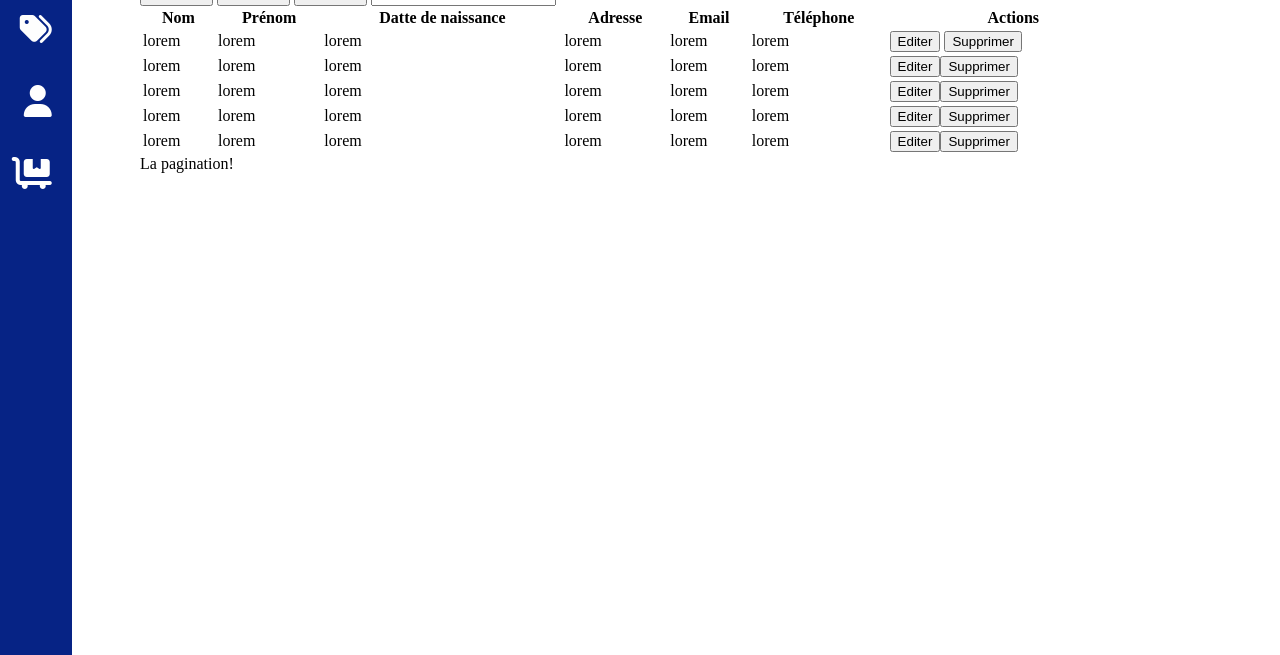
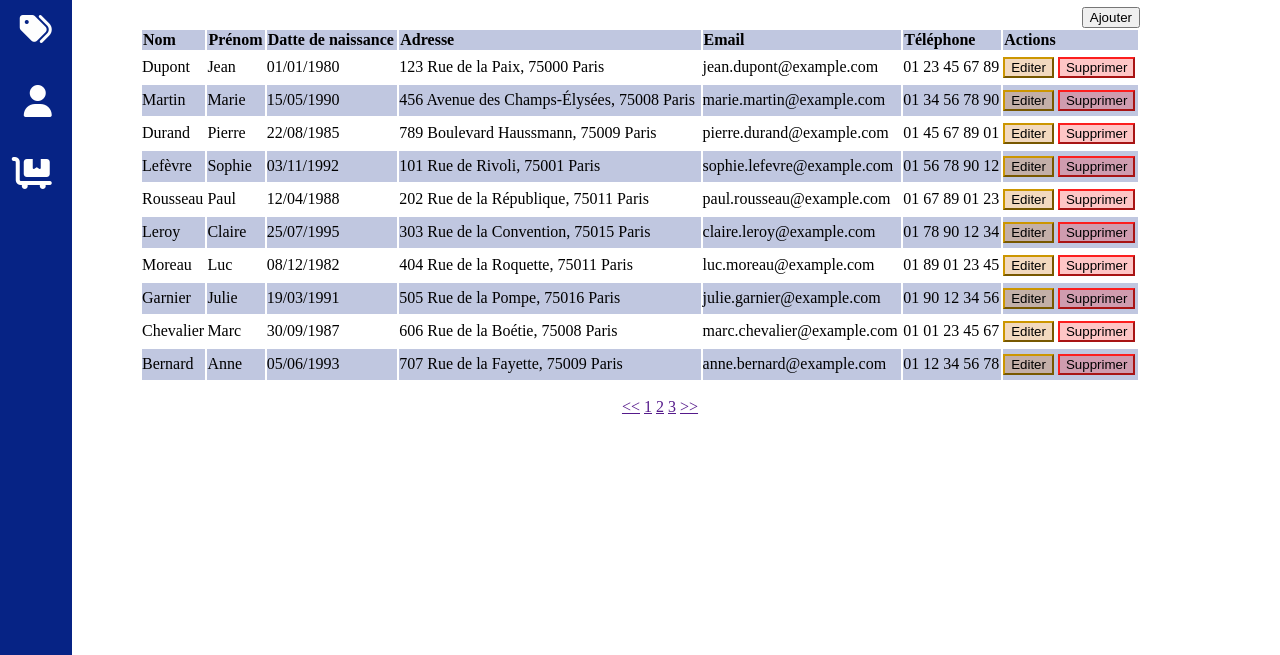
Before and after one commit to FlorianCOEUR/CoursHTMLCSS, a plain HTML site: page Appli web/cours.html in a window 1280 px wide. Shown: the part 150-805 px from the top of the page. Drawn offline with Linux system fonts and the light colour scheme.

Commit message:
Ajout de la maquette à l'appli web et mise en place du css pour l'appli web

```diff
--- a/Appli web/cours.html
+++ b/Appli web/cours.html
@@ -38,11 +38,15 @@
         <div class="container">
             <div>
                 <h1>Controle Panel</h1>
-                <button>Boutton 1</button>
-                <button>Boutton 1</button>
-                <button>Boutton 1</button>
-                <input type="search" name="filter" id="">
+                <div>
+                    <button>Boutton 1</button>
+                    <button>Boutton 1</button>
+                    <button>Boutton 1</button>
+                    <input type="search" name="filter" id="">
+                    <button><i class="fa-solid fa-magnifying-glass"></i></button>
+                </div>
             </div>
+            <div class="ajouter"><button>Ajouter</button></div>
             <table>
                 <thead>
                     <th>Nom</th>
@@ -55,54 +59,116 @@
                 </thead>
                 <tbody>
                     <tr>
-                        <td>lorem</td>
-                        <td>lorem</td>
-                        <td>lorem</td>
-                        <td>lorem</td>
-                        <td>lorem</td>
-                        <td>lorem</td>
-                        <td><button type="button">Editer</button>
-                            <button type="button">Supprimer</button></td>
+                        <td>Dupont</td>
+                        <td>Jean</td>
+                        <td>01/01/1980</td>
+                        <td>123 Rue de la Paix, 75000 Paris</td>
+                        <td>jean.dupont@example.com</td>
+                        <td>01 23 45 67 89</td>
+                        <td><button class="editor" type="button">Editer</button>
+                            <button class="delete" type="button">Supprimer</button></td>
                     </tr>
                     <tr>
-                        <td>lorem</td>
-                        <td>lorem</td>
-                        <td>lorem</td>
-                        <td>lorem</td>
-                        <td>lorem</td>
-                        <td>lorem</td>
-                        <td><button>Editer</button><button>Supprimer</button></td>
+                        <td>Martin</td>
+                        <td>Marie</td>
+                        <td>15/05/1990</td>
+                        <td>456 Avenue des Champs-Élysées, 75008 Paris</td>
+                        <td>marie.martin@example.com</td>
+                        <td>01 34 56 78 90</td>
+                        <td><button class="editor" type="button">Editer</button>
+                            <button class="delete" type="button">Supprimer</button></td>
                     </tr>
                     <tr>
-                        <td>lorem</td>
-                        <td>lorem</td>
-                        <td>lorem</td>
-                        <td>lorem</td>
-                        <td>lorem</td>
-                        <td>lorem</td>
-                        <td><button>Editer</button><button>Supprimer</button></td>
+                        <td>Durand</td>
+                        <td>Pierre</td>
+                        <td>22/08/1985</td>
+                        <td>789 Boulevard Haussmann, 75009 Paris</td>
+                        <td>pierre.durand@example.com</td>
+                        <td>01 45 67 89 01</td>
+                        <td><button class="editor" type="button">Editer</button>
+                            <button class="delete" type="button">Supprimer</button></td>
                     </tr>
                     <tr>
-                        <td>lorem</td>
-                        <td>lorem</td>
-                        <td>lorem</td>
-                        <td>lorem</td>
-                        <td>lorem</td>
-                        <td>lorem</td>
-                        <td><button>Editer</button><button>Supprimer</button></td>
+                        <td>Lefèvre</td>
+                        <td>Sophie</td>
+                        <td>03/11/1992</td>
+                        <td>101 Rue de Rivoli, 75001 Paris</td>
+                        <td>sophie.lefevre@example.com</td>
+                        <td>01 56 78 90 12</td>
+                        <td><button class="editor" type="button">Editer</button>
+                            <button class="delete" type="button">Supprimer</button></td>
                     </tr>
                     <tr>
-                        <td>lorem</td>
-                        <td>lorem</td>
-                        <td>lorem</td>
-                        <td>lorem</td>
-                        <td>lorem</td>
-                        <td>lorem</td>
-                        <td><button>Editer</button><button>Supprimer</button></td>
+                        <td>Rousseau</td>
+                        <td>Paul</td>
+                        <td>12/04/1988</td>
+                        <td>202 Rue de la République, 75011 Paris</td>
+                        <td>paul.rousseau@example.com</td>
+                        <td>01 67 89 01 23</td>
+                        <td><button class="editor" type="button">Editer</button>
+                            <button class="delete" type="button">Supprimer</button></td>
+                    </tr>
+                    <tr>
+                        <td>Leroy</td>
+                        <td>Claire</td>
+                        <td>25/07/1995</td>
+                        <td>303 Rue de la Convention, 75015 Paris</td>
+                        <td>claire.leroy@example.com</td>
+                        <td>01 78 90 12 34</td>
+                        <td><button class="editor" type="button">Editer</button>
+                            <button class="delete" type="button">Supprimer</button></td>
+                    </tr>
+                    <tr>
+                        <td>Moreau</td>
+                        <td>Luc</td>
+                        <td>08/12/1982</td>
+                        <td>404 Rue de la Roquette, 75011 Paris</td>
+                        <td>luc.moreau@example.com</td>
+                        <td>01 89 01 23 45</td>
+                        <td><button class="editor" type="button">Editer</button>
+                            <button class="delete" type="button">Supprimer</button></td>
+                    </tr>
+                    <tr>
+                        <td>Garnier</td>
+                        <td>Julie</td>
+                        <td>19/03/1991</td>
+                        <td>505 Rue de la Pompe, 75016 Paris</td>
+                        <td>julie.garnier@example.com</td>
+                        <td>01 90 12 34 56</td>
+                        <td><button class="editor" type="button">Editer</button>
+                            <button class="delete" type="button">Supprimer</button></td>
+                    </tr>
+                    <tr>
+                        <td>Chevalier</td>
+                        <td>Marc</td>
+                        <td>30/09/1987</td>
+                        <td>606 Rue de la Boétie, 75008 Paris</td>
+                        <td>marc.chevalier@example.com</td>
+                        <td>01 01 23 45 67</td>
+                        <td><button class="editor" type="button">Editer</button>
+                            <button class="delete" type="button">Supprimer</button></td>
+                    </tr>
+                    <tr>
+                        <td>Bernard</td>
+                        <td>Anne</td>
+                        <td>05/06/1993</td>
+                        <td>707 Rue de la Fayette, 75009 Paris</td>
+                        <td>anne.bernard@example.com</td>
+                        <td>01 12 34 56 78</td>
+                        <td><button class="editor" type="button">Editer</button>
+                            <button class="delete" type="button">Supprimer</button></td>
                     </tr>
                 </tbody>
             </table>
-            <div>La pagination!</div>
+            <div class="pagination">
+                <ul>
+                    <li><a href=""><<</a></li>
+                    <li><a href="">1</a></li>
+                    <li><a href="">2</a></li>
+                    <li><a href="">3</a></li>
+                    <li><a href="">>></a></li>
+                </ul>
+            </div>
         </div>
     </main>
 </body>
--- a/Appli web/style.css
+++ b/Appli web/style.css
@@ -55,8 +55,58 @@ main .container{
     flex-direction: column;
 }
 
+main .container>div:first-child{
+    display: flex;
+    justify-content: space-between;
+    flex-wrap:wrap;
+    align-items: center;
+    margin: 10px 0;
+    padding: 0 10px;
+    background-color: rgba(6, 35, 133, 0.25);
+    border: 1px solid rgb(6, 35, 133);
+}
+main .container>div:first-child div button{
+    width: fit-content;
+    text-align: center;
+    font-size: 1.2em;
+    border-radius: 5px;
+}
+.ajouter{
+    text-align: end;
+}
+main .container>div>button{
+    width: fit-content;
+}
+main .container table td{
+    padding: 5px 0px;
+}
+.editor{
+    border-color: rgb(204, 150, 0);
+    background-color: rgba(204, 105, 0, 0.25);
+}
+.delete{
+    border-color: rgb(252, 30, 30);
+    background-color: rgba(252, 30, 30, 0.25);
+}
 main .container table tr td:last-child{
     width: fit-content;
+}
+main .container table thead{
+    text-align: left;
+    background-color:rgba(6, 35, 133, 0.25);
+}
+main .container table tbody tr:nth-child(2n){
+    background-color: rgba(6, 35, 133, 0.25);
+}
+main .container .pagination{
+    text-align: center;
+}
+main .container .pagination ul{
+    list-style-type: none;
+
+}
+main .container .pagination ul li{
+    display: inline-block;
 }
 @media(min-width:1200px){
     body{
```
Also changed, not shown: Appli web/img/maquette.png (added), 1 other file.
